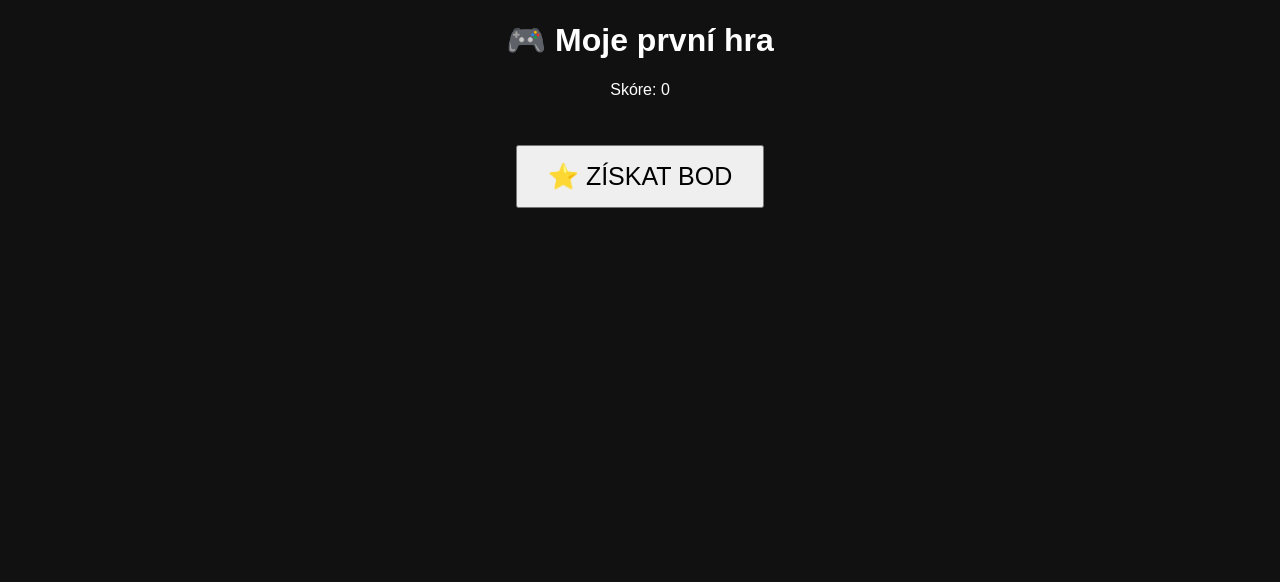
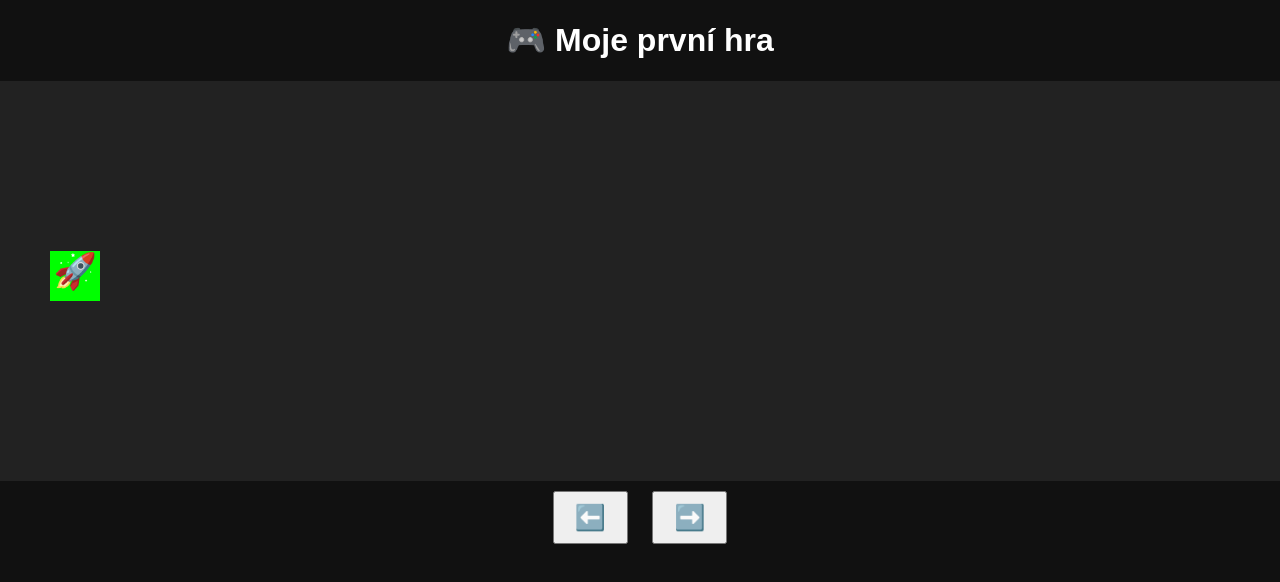
Before and after one commit to alexandrsrutka-dot/MY-FIRST-GAME, a plain HTML site: page game.html in a window 1280 px wide. Drawn offline with Linux system fonts and the light colour scheme.

Commit message:
Update game.html

```diff
--- a/game.html
+++ b/game.html
@@ -1,3 +1,4 @@
+
 <!DOCTYPE html>
 <html>
 <head>
@@ -5,36 +6,77 @@
 
     <style>
         body {
-            text-align: center;
-            font-family: Arial;
+            margin: 0;
             background: #111;
             color: white;
+            font-family: Arial;
+            text-align: center;
+        }
+
+        #game {
+            width: 100%;
+            height: 400px;
+            background: #222;
+            position: relative;
+            overflow: hidden;
+        }
+
+        #player {
+            position: absolute;
+            width: 50px;
+            height: 50px;
+            background: lime;
+            left: 50px;
+            top: 170px;
+            font-size: 35px;
+            text-align: center;
         }
 
         button {
             font-size: 25px;
-            padding: 15px 30px;
-            margin-top: 30px;
+            margin: 10px;
+            padding: 10px 20px;
         }
     </style>
 </head>
 
 <body>
 
-    <h1>🎮 Moje první hra</h1>
+<h1>🎮 Moje první hra</h1>
 
-    <p>Skóre: <span id="score">0</span></p>
+<div id="game">
+    <div id="player">🚀</div>
+</div>
 
-    <button onclick="addPoint()">⭐ ZÍSKAT BOD</button>
+<button onclick="moveLeft()">⬅️</button>
+<button onclick="moveRight()">➡️</button>
 
-    <script>
-        let score = 0;
+<script>
 
-        function addPoint() {
-            score++;
-            document.getElementById("score").textContent = score;
-        }
-    </script>
+let player = document.getElementById("player");
+let position = 50;
+
+function moveLeft() {
+    position -= 20;
+
+    if (position < 0) {
+        position = 0;
+    }
+
+    player.style.left = position + "px";
+}
+
+function moveRight() {
+    position += 20;
+
+    if (position > window.innerWidth - 50) {
+        position = window.innerWidth - 50;
+    }
+
+    player.style.left = position + "px";
+}
+
+</script>
 
 </body>
 </html>
```
